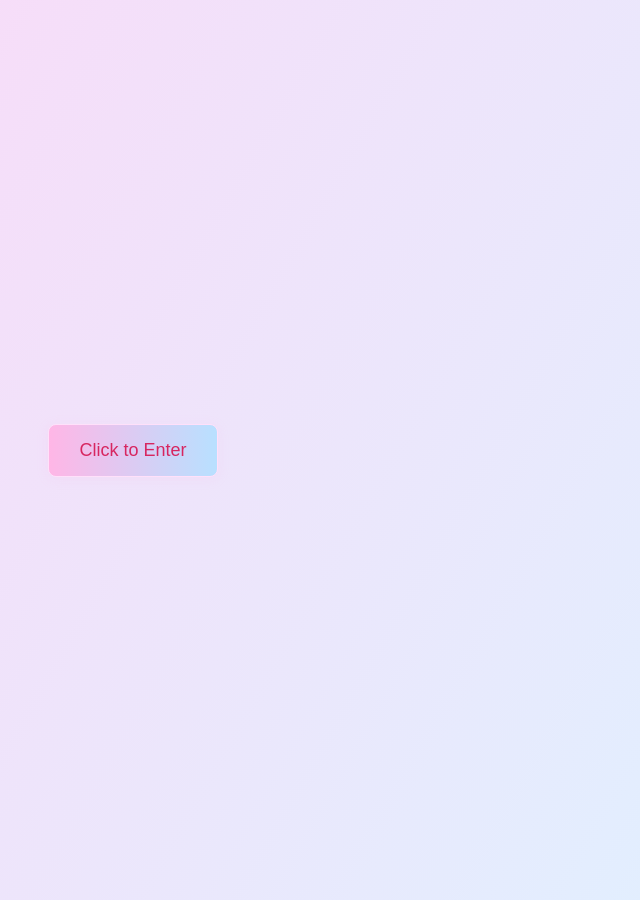
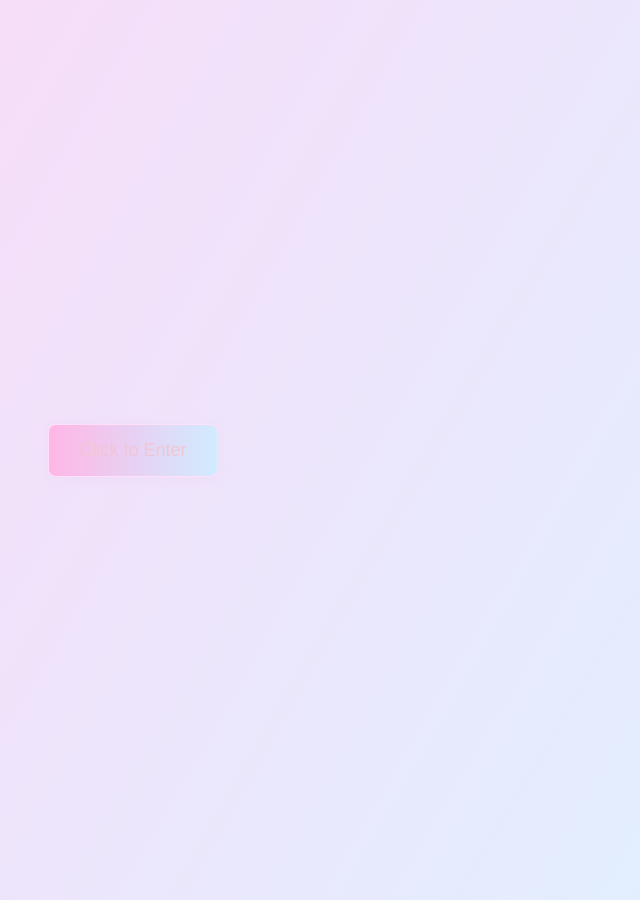
Before and after one commit to playfairs/bio, a Jekyll site: the page index.html, which Jekyll copies as it is, in a window 1280 px wide. Shown: the whole page, without its empty margins (507-1147 px from the left). Built offline with Jekyll 4.4.1, drawn with Linux system fonts in a browser that asks for light colours.

Commit message:
changed gradient for the click to enter button

```diff
--- a/index.html
+++ b/index.html
@@ -42,9 +42,9 @@
       z-index: 2;
       padding: 15px 30px;
       font-size: 18px;
-      background: linear-gradient(90deg, #ffb6e6 0%, #b8e0ff 100%);
+      background: linear-gradient(90deg, #ffb6e6 0%, #d1ebff 100%);
       border: 1px solid #ffe0fa;
-      color: #d72660;
+      color: #efc6d3;
       border-radius: 8px;
       cursor: pointer;
       transition: all 0.3s ease;
```
